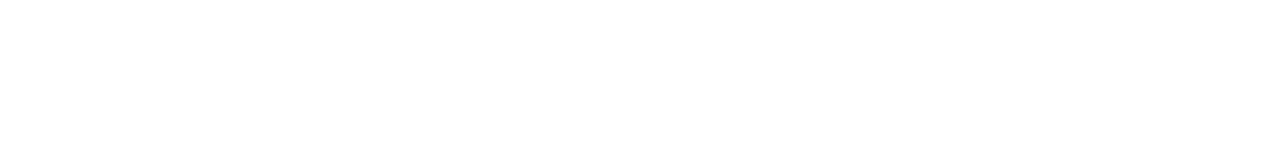
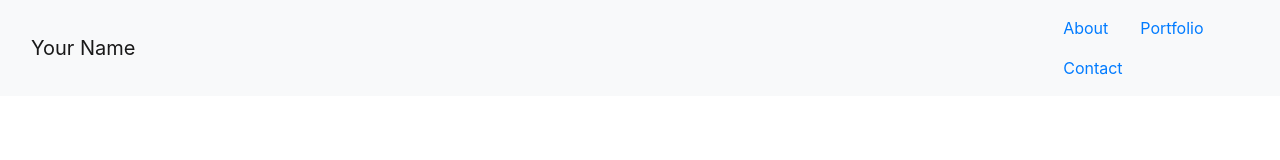
Before and after one commit to beckyazehr/Responsive-Portfolio, a plain HTML site: page contact.html in a window 1280 px wide. Drawn offline with nearby package versions, Linux system fonts and the light colour scheme.

Commit message:
Copied navbar to all html files.

```diff
--- a/contact.html
+++ b/contact.html
@@ -12,7 +12,24 @@
 </head>
 
 <body>
+    <!--This is the navigation bar.-->
+    <nav class="navbar navbar-expand-lg navbar-light bg-light">
+        <div class="container">
+            <a class="navbar-brand" href="index.html">Your Name</a>
+        </div>
 
+        <ul class="nav justify-content-right">
+            <li class="nav-item">
+                <a class="nav-link active" href="index.html">About</a>
+            </li>
+            <li class="nav-item">
+                <a class="nav-link active" href="portfolio.html">Portfolio</a>
+            </li>
+            <li class="nav-item">
+                <a class="nav-link active" href="contact.html">Contact</a>
+            </li>
+        </ul>
+    </nav>
 
 
 
```
Also changed, not shown: portfolio.html (+17 -0 lines).
